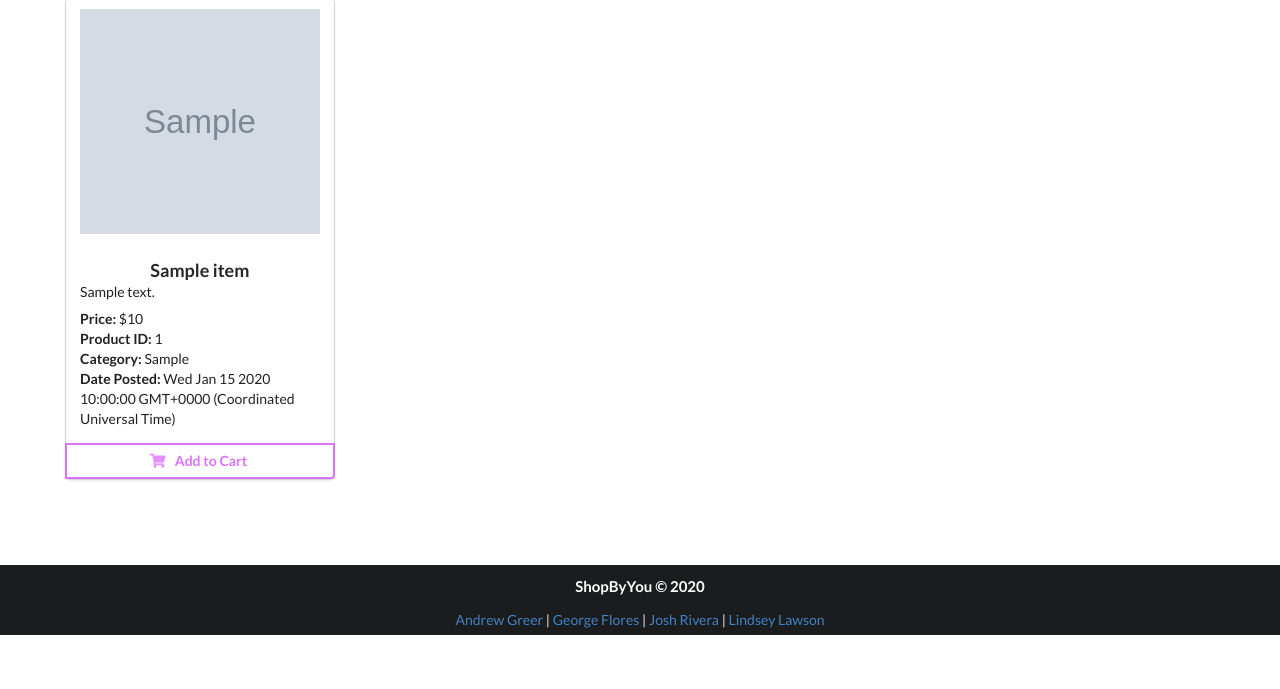
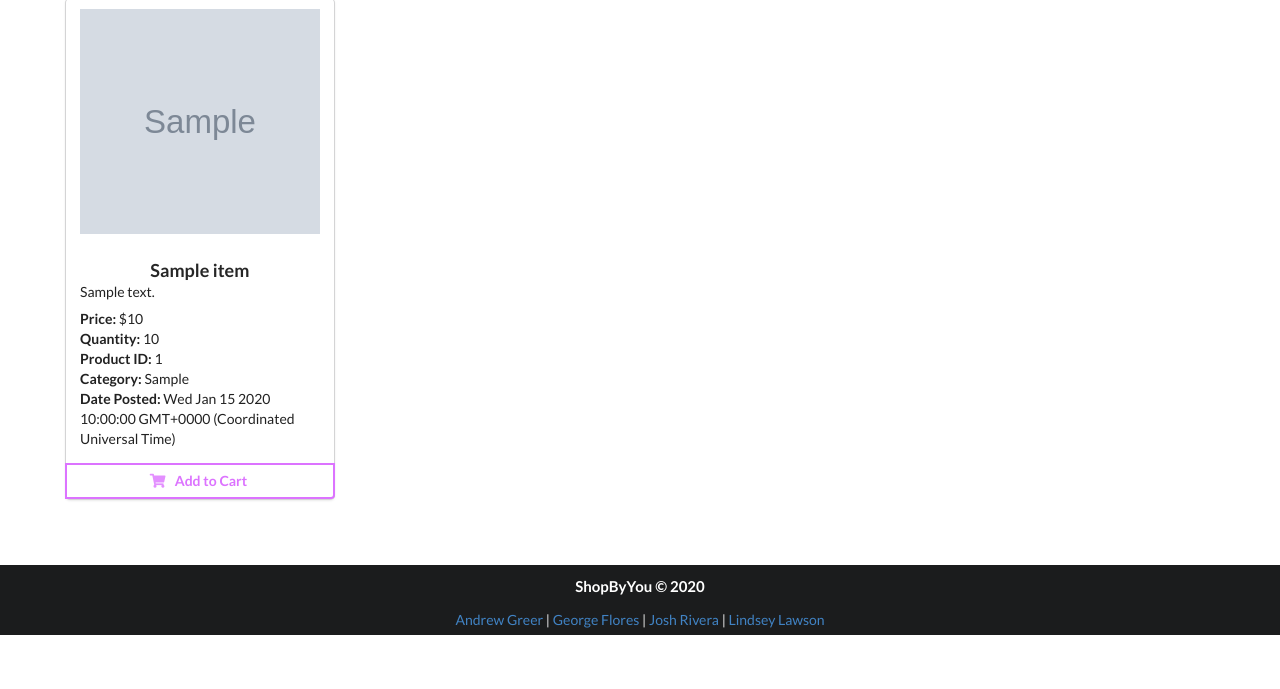
Before and after one commit to JRivera-31/ShopByYou, a Node server app: page /shop in a window 1280 px wide. Shown: the part 165-854 px from the top of the page. Run offline with Node 20, Linux system fonts and the light colour scheme; tables that the repository leaves empty hold one stand-in row (values such as "Sample post"); grey boxes marked "Sample" are stand-in pictures; some libraries are stand-ins or nearby versions.

Commit message:
added quantity to shop card and fixed post route

```diff
--- a/models/items.js
+++ b/models/items.js
@@ -11,7 +11,7 @@ module.exports = function(sequelize, DataTypes) {
        allowNull: false
     },
     quantity: {
-      type: DataTypes.STRING,
+      type: DataTypes.INTEGER,
       allowNull: false
     },
     image: {
--- a/views/shop.handlebars
+++ b/views/shop.handlebars
@@ -29,7 +29,10 @@
                     <p data-price="{{dataValues.price}}" class="price itemprice"><strong>Price: </strong>${{dataValues.price}}</p>
                   </div>
                   <div class="ui left aligned">
-                    <span id="itemId"><strong>Product ID: </strong>{{dataValues.id}}</span>
+                    <span class="quantity"><strong>Quantity: </strong>{{dataValues.quantity}}</span>
+                  </div>
+                  <div class="ui left aligned">
+                    <span class="itemId"><strong>Product ID: </strong>{{dataValues.id}}</span>
                   </div>
                   <div class="ui left aligned">
                     <span class="category"><strong>Category: </strong>{{dataValues.category}}</span>
@@ -41,7 +44,7 @@
                 </div>
               </div>
               <div class="ui bottom attached buttons">
-                <button type="button" data-name="{{dataValues.item_name}}" data-img="{{dataValues.image}}" data-price="{{dataValues.price}}" data-id="{{dataValues.id}}" class="ui inverted purple button purchasebutton">
+                <button type="button" data-name="{{dataValues.item_name}}" data-quantity={{dataValues.quantity}} data-img="{{dataValues.image}}" data-price="{{dataValues.price}}" data-id="{{dataValues.id}}" class="ui inverted purple button purchasebutton">
                    <i class="shopping cart icon"></i>
                   Add to Cart
                 </button>
```
Also changed, not shown: public/assets/js/item.js, public/assets/js/shop.js.
